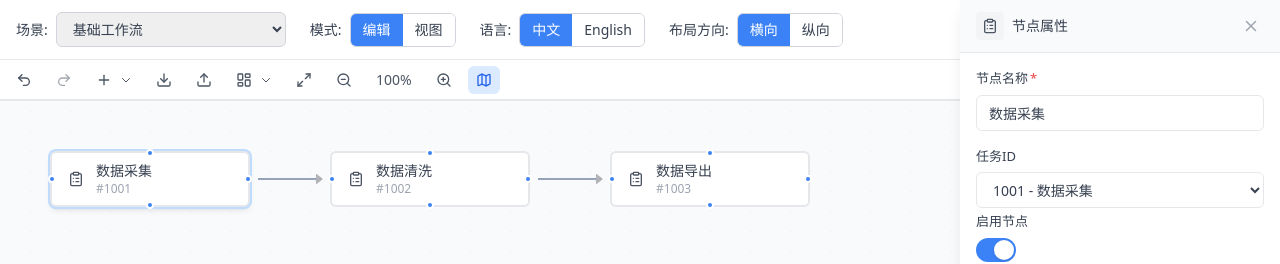
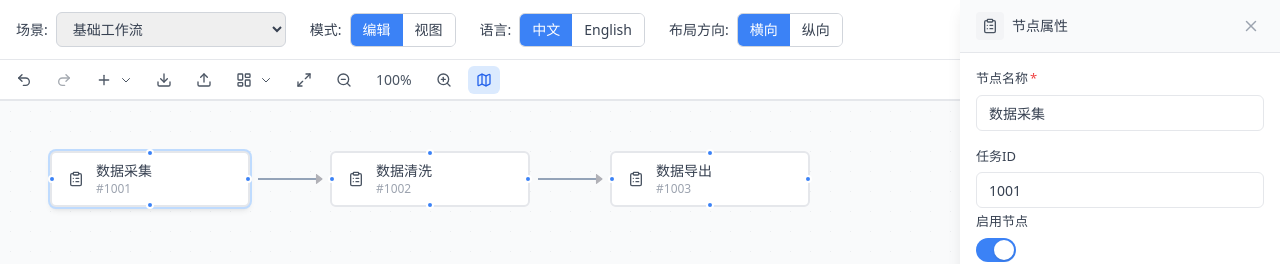
Before and after one commit to PowerJob/power-workflow-next, a React (Vite) app: page / in a window 1280 px wide. Both pictures are taken after a click on the element 150 px from the left and 153 px from the top of the page. Shown: the top 264 px of the page. Built offline with nearby package versions, Linux system fonts and the light colour scheme.

Commit message:
feat: 下拉选择支持搜索功能

```diff
--- a/src/App.tsx
+++ b/src/App.tsx
@@ -1,7 +1,15 @@
-import { useCallback } from 'react';
+import { useCallback, useMemo, useState, type MouseEvent as ReactMouseEvent } from 'react';
 import { addEdge, Connection, useNodesState, useEdgesState } from '@xyflow/react';
 import WorkflowCanvas from './components/WorkflowCanvas';
-import { WorkflowNode, WorkflowEdge, NodeType, NodeStatus } from './types/workflow';
+import { EditorPanel } from './components/panels/EditorPanel';
+import {
+  WorkflowNode,
+  WorkflowEdge,
+  WorkflowNodeData,
+  WorkflowReferenceOption,
+  NodeType,
+  NodeStatus,
+} from './types/workflow';
 
 const initialNodes: WorkflowNode[] = [
   {
@@ -30,23 +38,71 @@ const initialEdges: WorkflowEdge[] = [
 ];
 
 function App() {
-  const [nodes, , onNodesChange] = useNodesState(initialNodes);
+  const [nodes, setNodes, onNodesChange] = useNodesState(initialNodes);
   const [edges, setEdges, onEdgesChange] = useEdgesState(initialEdges);
+  const [selectedNodeId, setSelectedNodeId] = useState<string | null>(null);
+  const editingNode = selectedNodeId ? nodes.find((n) => n.id === selectedNodeId) ?? null : null;
+  const jobOptions = useMemo<WorkflowReferenceOption[]>(
+    () => [
+      { value: 101, label: '101 - Start Job' },
+      { value: 102, label: '102 - Data Prepare' },
+      { value: 103, label: '103 - Data Export' },
+    ],
+    [],
+  );
+  const workflowOptions = useMemo<WorkflowReferenceOption[]>(
+    () => [
+      { value: 201, label: '201 - ETL Workflow' },
+      { value: 202, label: '202 - Sub Workflow' },
+      { value: 203, label: '203 - QA Workflow' },
+    ],
+    [],
+  );
 
   const onConnect = useCallback(
     (params: Connection) => setEdges((eds) => addEdge(params, eds)),
     [setEdges],
   );
 
+  const handleNodeClick = useCallback((_: ReactMouseEvent, node: WorkflowNode) => {
+    setSelectedNodeId(node.id);
+  }, []);
+
+  const handlePaneClick = useCallback(() => {
+    setSelectedNodeId(null);
+  }, []);
+
+  const handleClosePanel = useCallback(() => {
+    setSelectedNodeId(null);
+  }, []);
+
+  const handleSaveNode = useCallback(
+    (nodeId: string, data: WorkflowNodeData) => {
+      setNodes((nds) => nds.map((n) => (n.id === nodeId ? { ...n, data } : n)));
+      setSelectedNodeId(null);
+    },
+    [setNodes],
+  );
+
   return (
-    <div style={{ width: '100vw', height: '100vh' }}>
+    <div style={{ width: '100vw', height: '100vh', position: 'relative' }}>
       <WorkflowCanvas
         nodes={nodes}
         edges={edges}
         onNodesChange={onNodesChange}
         onEdgesChange={onEdgesChange}
         onConnect={onConnect}
+        onNodeClick={handleNodeClick}
+        onPaneClick={handlePaneClick}
         mode="edit"
+      />
+      <EditorPanel
+        node={editingNode}
+        open={!!editingNode}
+        onClose={handleClosePanel}
+        onSave={handleSaveNode}
+        jobOptions={jobOptions}
+        workflowOptions={workflowOptions}
       />
     </div>
   );
--- a/src/components/panels/forms/JobNodeForm.tsx
+++ b/src/components/panels/forms/JobNodeForm.tsx
@@ -201,6 +201,9 @@ export const JobNodeForm = ({ data, onChange, onValidationChange, jobOptions = [
           onChange={(e) => handleJobIdSelect(e.target.value)}
           onBlur={() => handleBlur('jobId')}
           placeholder={t('workflow.panel.selectPlaceholder')}
+          searchable
+          searchPlaceholder={t('workflow.panel.searchPlaceholder')}
+          noResultsText={t('workflow.panel.searchNoResults')}
           disabled={!hasAvailableJobOptions}
           error={!!errors.jobId && touched.jobId}
         />
--- a/src/components/panels/forms/NestedWorkflowNodeForm.tsx
+++ b/src/components/panels/forms/NestedWorkflowNodeForm.tsx
@@ -179,6 +179,9 @@ export const NestedWorkflowNodeForm = ({
           onChange={(e) => handleWorkflowIdSelect(e.target.value)}
           onBlur={() => handleBlur('targetWorkflowId')}
           placeholder={t('workflow.panel.selectPlaceholder')}
+          searchable
+          searchPlaceholder={t('workflow.panel.searchPlaceholder')}
+          noResultsText={t('workflow.panel.searchNoResults')}
           disabled={!hasAvailableWorkflowOptions}
           error={!!errors.targetWorkflowId && touched.targetWorkflowId}
         />
--- a/src/components/panels/forms/SelectInput.tsx
+++ b/src/components/panels/forms/SelectInput.tsx
@@ -1,33 +1,78 @@
-import { SelectHTMLAttributes, forwardRef } from 'react';
+import { InputHTMLAttributes, Ref, SelectHTMLAttributes, forwardRef, useId } from 'react';
 import { clsx } from 'clsx';
 import { WorkflowReferenceOption } from '../../../types/workflow';
 
 interface SelectInputProps
-  extends Omit<SelectHTMLAttributes<HTMLSelectElement>, 'size' | 'children' | 'value'> {
+  extends Omit<
+    SelectHTMLAttributes<HTMLSelectElement> & InputHTMLAttributes<HTMLInputElement>,
+    'size' | 'children' | 'value'
+  > {
   options: WorkflowReferenceOption[];
   value?: string | number;
   placeholder?: string;
+  searchable?: boolean;
+  searchPlaceholder?: string;
+  noResultsText?: string;
   error?: boolean;
   warning?: boolean;
 }
 
-export const SelectInput = forwardRef<HTMLSelectElement, SelectInputProps>(
-  ({ options, value, placeholder, error, warning, className, ...props }, ref) => {
+export const SelectInput = forwardRef<HTMLInputElement | HTMLSelectElement, SelectInputProps>(
+  (
+    {
+      options,
+      value,
+      placeholder,
+      searchable = false,
+      searchPlaceholder,
+      noResultsText: _noResultsText,
+      error,
+      warning,
+      className,
+      ...props
+    },
+    ref,
+  ) => {
+    const listId = useId();
+    const inputClassName = clsx(
+      'w-full h-9 px-3 text-sm rounded-md border transition-all outline-none',
+      'bg-white text-gray-700 placeholder:text-gray-400',
+      error
+        ? 'border-red-500 focus:border-red-500 focus:ring-2 focus:ring-red-100'
+        : warning
+          ? 'border-amber-500 focus:border-amber-500 focus:ring-2 focus:ring-amber-100'
+          : 'border-gray-200 focus:border-blue-500 focus:ring-2 focus:ring-blue-100',
+      'disabled:bg-gray-50 disabled:text-gray-400 disabled:cursor-not-allowed',
+      className,
+    );
+
+    if (searchable) {
+      return (
+        <>
+          <input
+            ref={ref as Ref<HTMLInputElement>}
+            list={listId}
+            value={value ?? ''}
+            placeholder={searchPlaceholder ?? placeholder}
+            className={inputClassName}
+            {...props}
+          />
+          <datalist id={listId}>
+            {options.map((option) => (
+              <option key={String(option.value)} value={String(option.value)}>
+                {option.label}
+              </option>
+            ))}
+          </datalist>
+        </>
+      );
+    }
+
     return (
       <select
-        ref={ref}
+        ref={ref as Ref<HTMLSelectElement>}
         value={value ?? ''}
-        className={clsx(
-          'w-full h-9 px-3 text-sm rounded-md border transition-all outline-none',
-          'bg-white text-gray-700',
-          error
-            ? 'border-red-500 focus:border-red-500 focus:ring-2 focus:ring-red-100'
-            : warning
-              ? 'border-amber-500 focus:border-amber-500 focus:ring-2 focus:ring-amber-100'
-              : 'border-gray-200 focus:border-blue-500 focus:ring-2 focus:ring-blue-100',
-          'disabled:bg-gray-50 disabled:text-gray-400 disabled:cursor-not-allowed',
-          className,
-        )}
+        className={inputClassName}
         {...props}
       >
         {placeholder ? (
--- a/src/locales/en-US.ts
+++ b/src/locales/en-US.ts
@@ -21,6 +21,8 @@ export const enUS: Record<LocaleKey, string> = {
   'workflow.panel.target': 'Target Workflow',
   'workflow.panel.jobId': 'Job ID',
   'workflow.panel.selectPlaceholder': 'Please select',
+  'workflow.panel.searchPlaceholder': 'Type to filter',
+  'workflow.panel.searchNoResults': 'No matching options',
   'workflow.panel.jobOptionsEmpty': 'No job IDs available. Configure job catalog first.',
   'workflow.panel.workflowOptionsEmpty':
     'No workflow IDs available. Configure workflow catalog first.',
--- a/src/locales/zh-CN.ts
+++ b/src/locales/zh-CN.ts
@@ -19,6 +19,8 @@ export const zhCN = {
   'workflow.panel.target': '目标工作流',
   'workflow.panel.jobId': '任务ID',
   'workflow.panel.selectPlaceholder': '请选择',
+  'workflow.panel.searchPlaceholder': '输入关键字过滤',
+  'workflow.panel.searchNoResults': '无匹配项',
   'workflow.panel.jobOptionsEmpty': '暂无可选任务ID，请先配置任务目录',
   'workflow.panel.workflowOptionsEmpty': '暂无可选工作流ID，请先配置工作流目录',
   'workflow.panel.legacyValue': '历史值',
```
